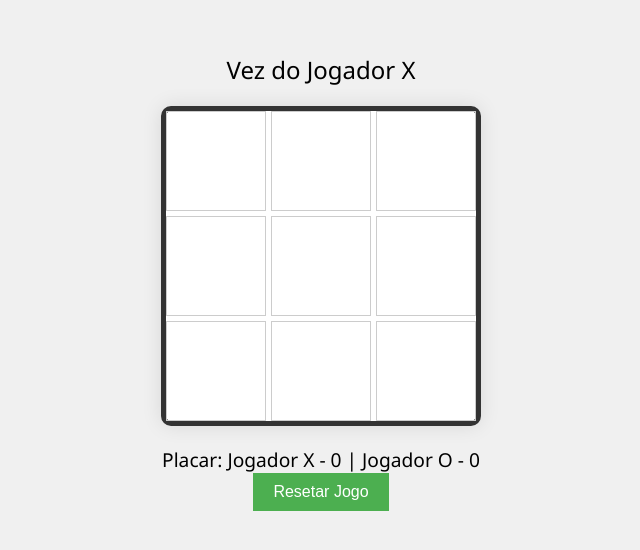
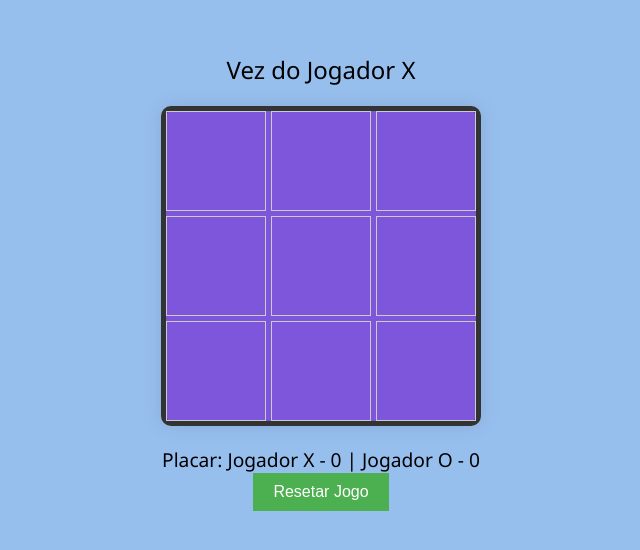
Before and after one commit to TaileneGomes/Jogo-da-Velhinha, a plain HTML site: page Index.html in a window 1280 px wide. Shown: the part 118-668 px from the top of the page, without its empty margins (319-959 px from the left). Drawn offline with Linux system fonts and the light colour scheme.

Commit message:
Atualização2 imgs

```diff
--- a/style.css
+++ b/style.css
@@ -1,6 +1,6 @@
 body {
     font-family: 'Segoe UI', Tahoma, Geneva, Verdana, sans-serif;
-    background-color: #f0f0f0;
+    background-color: #97bfee;
     margin: 0;
     padding: 0;
 }
@@ -24,7 +24,7 @@ body {
     grid-template-rows: repeat(3, 100px);
     gap: 5px;
     border: 5px solid #333;
-    background-color: #fff;
+    background-color: #7e56db;
     box-shadow: 0 0 20px rgba(0, 0, 0, 0.1);
     border-radius: 10px;
 }
@@ -40,7 +40,7 @@ body {
 }
 
 .cell:hover {
-    background-color: #f0f0f0;
+    background-color: #b61717;
 }
 
 #score {
```
Also changed, not shown: img/img1.png (added), img/img2.jfif (added), img/img3.jfif (added), img/img4.jfif (added), img/img5.jfif (added), img/img6.jfif (added).
